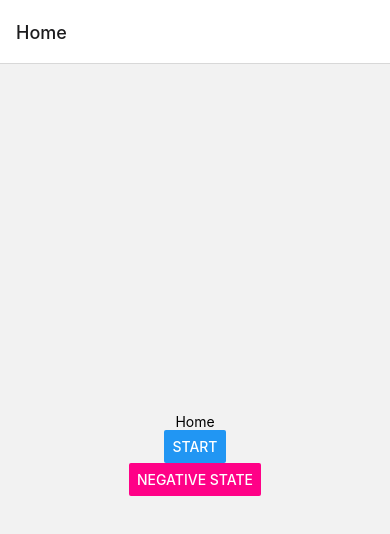
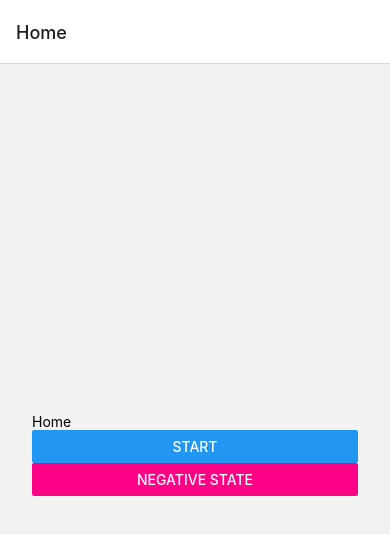
Before and after one commit to csantarin/android-startup-perf-app, a React Native app: screen / in a window 390 px wide. Shown: the top 534 px of the page. Built offline with nearby package versions, Linux system fonts and the light colour scheme.

Commit message:
fix(app): pad content instead of centering them

```diff
--- a/src/components/ScreenView.tsx
+++ b/src/components/ScreenView.tsx
@@ -13,7 +13,7 @@ const ScreenView = (props: Pick<ViewProps, 'children'>) => {
 const styles = StyleSheet.create({
   screenContainer: {
     flex: 1,
-    alignItems: 'center',
+    padding: 32,
     justifyContent: 'center',
   },
 });
```
